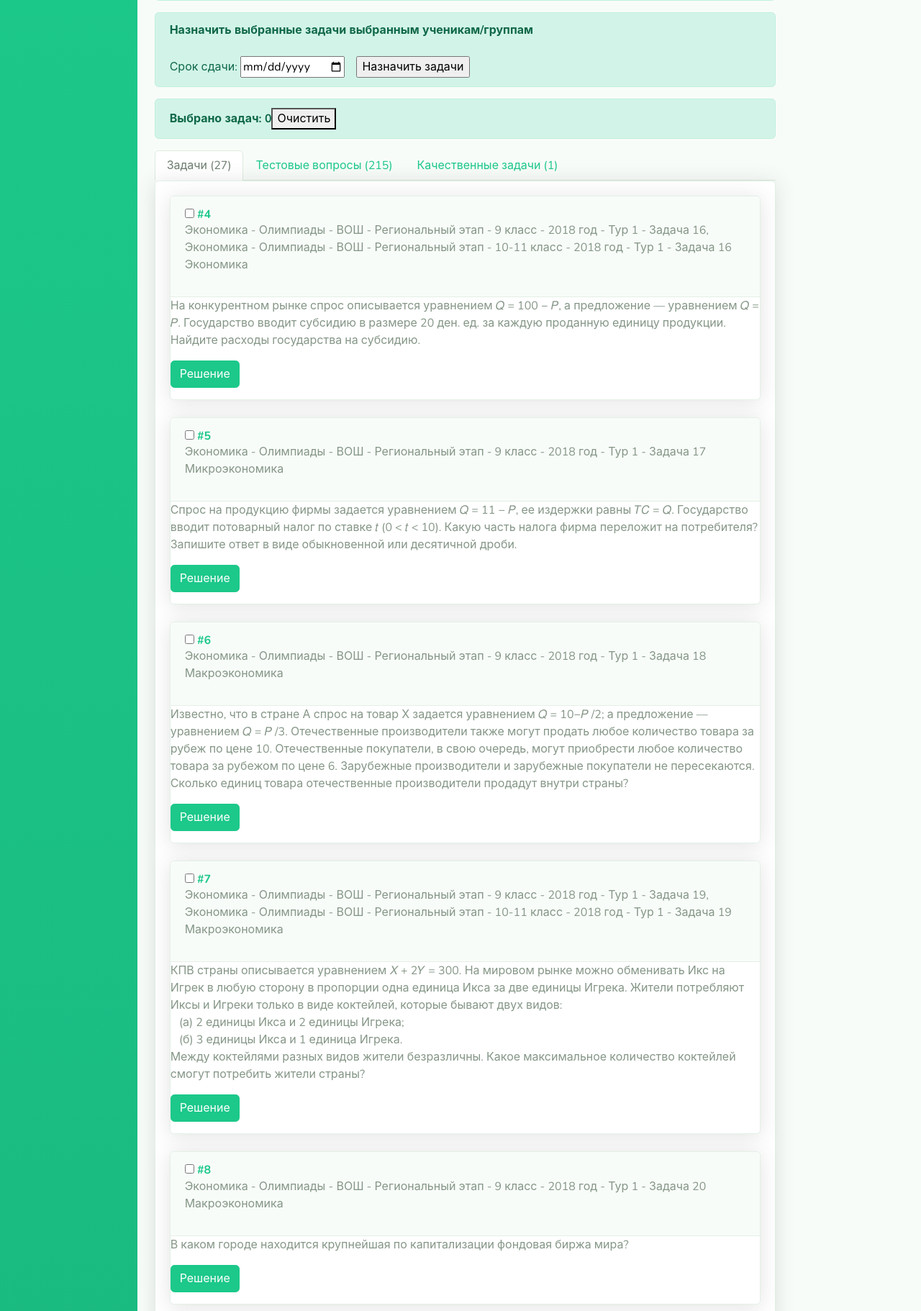
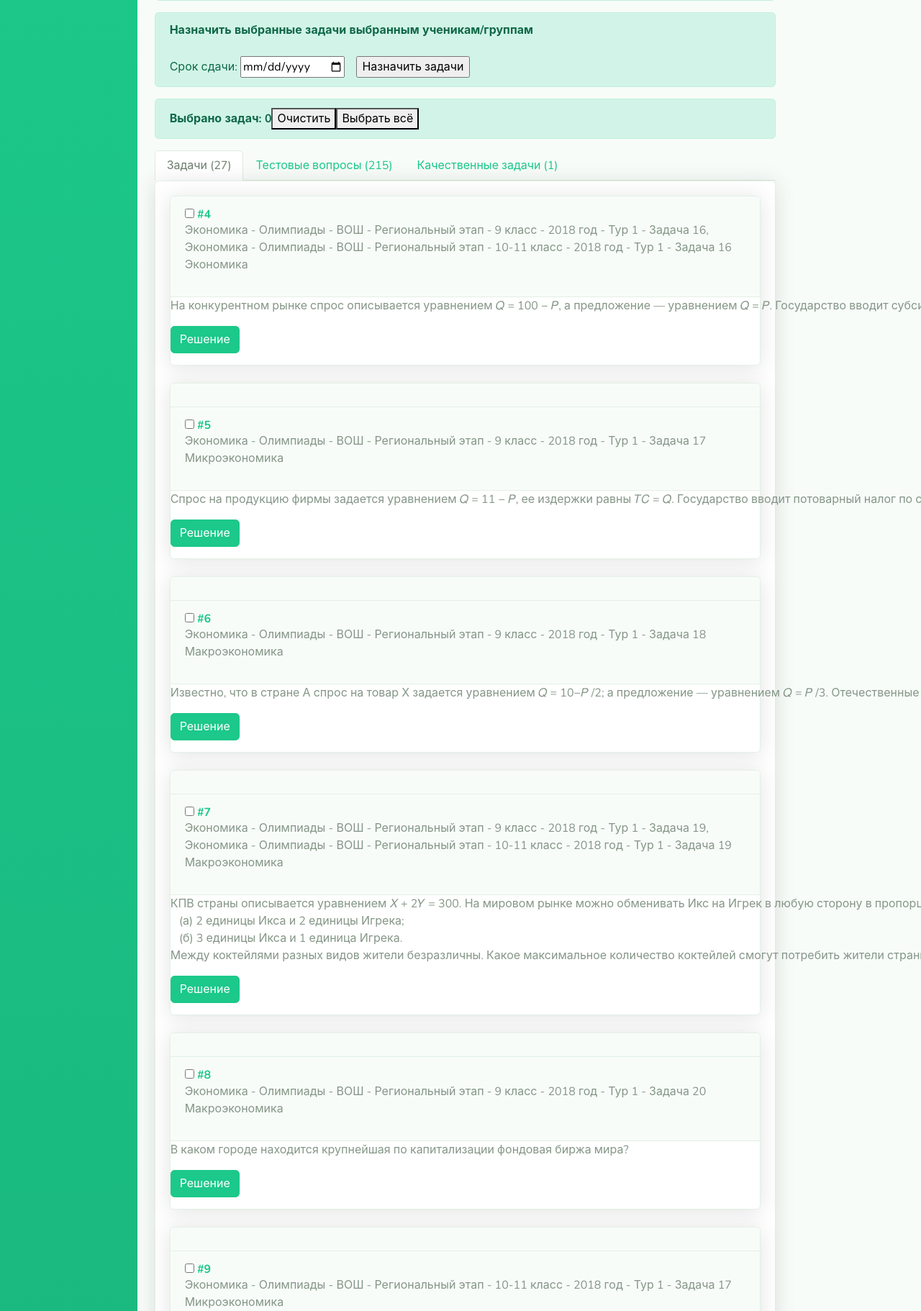
Before and after one commit to school-letovo/economics, a Django app: page / in a window 1280 px wide. Shown: the part 1239-3061 px from the top of the page at 72% size. Run offline with Django 3.2, Linux system fonts and the light colour scheme; a user stored in the database is signed in; data comes from the database, SQL or seed files in the repository; some libraries are stand-ins or nearby versions.

Commit message:
adding paginator js and css styles to show it correctly adding select all button js

```diff
--- a/problems/static/problems/main.css
+++ b/problems/static/problems/main.css
@@ -1,3 +1,6 @@
 .problem-header{white-space:nowrap}
 h6 div{display:inline-block;}
 .problem-student-form ul{list-style-type:none;}
+.hidden {display: none;}
+.currentButton {background-color: aqua;}
+.inline {display: inline;}
--- a/problems/templates/problems/problem.html
+++ b/problems/templates/problems/problem.html
@@ -26,8 +26,8 @@
                                 <div class="problem-name">
                                     . {{ problem.name }}&nbsp;
                                 </div>
+                        </nobr>
                         {% endif %}
-                        </nobr>
                     </h6>
                     {% if problem.assignment %}
                         <nobr>
--- a/problems/templates/problems/sb/base.html
+++ b/problems/templates/problems/sb/base.html
@@ -147,6 +147,8 @@
   <script src="{% static 'problems/sb/js/demo/chart-pie-demo.js' %}"></script>
   -->
 
+  <script src="{% static 'problems/script.js' %}"></script>
+
 <script>
 var counter = 0;
 var checkboxes = document.querySelectorAll('.checkbox-check');
@@ -165,6 +167,8 @@ var check = function (checkbox) {
 var divs = document.querySelector('.counter');
 var clear = document.createElement('button');
 var span = document.createElement('span');
+var selectAll = document.createElement('button');
+selectAll.textContent = "Выбрать всё";
 clear.textContent = "Очистить";
 
 for (var i = 0; i < checkboxes.length; i++) {
@@ -173,6 +177,7 @@ for (var i = 0; i < checkboxes.length; i++) {
 
 divs.appendChild(span);
 divs.appendChild(clear);
+divs.appendChild(selectAll);
 span.textContent = "0";
 
 clear.onclick = function(evt) {
@@ -185,6 +190,17 @@ clear.onclick = function(evt) {
 	counter = 0;
 	span.textContent = counter;
 }
+
+selectAll.addEventListener('click' , function(evt) {
+	evt.preventDefault();
+
+	for (var i = 0; i < checkboxes.length; i++) {
+		checkboxes[i].checked = true;
+	}
+
+	counter = checkboxes.length;
+	span.textContent = counter;
+});
 </script>
 </body>
 
--- a/problems/templates/problems/sb/index_teacher.html
+++ b/problems/templates/problems/sb/index_teacher.html
@@ -130,7 +130,7 @@
                 <div class="tab-content">
                   <div id="problems" class="tab-pane in active">
                         <div class="card shadow mb-4">
-                            <div class="card-body">
+                            <div class="card-body paginator">
                                 {% autoescape off %}
                                 {% include 'problems/problem_list.html'  with problems=problems%}
                                 {% endautoescape %}
@@ -139,7 +139,7 @@
                   </div>
                   <div id="tests" class="tab-pane fade">
                         <div class="card shadow mb-4">
-                            <div class="card-body">
+                            <div class="card-body paginator">
                                 {% autoescape off %}
                                 {% include 'problems/problem_list.html'  with problems=tests%}
                                 {% endautoescape %}
```
